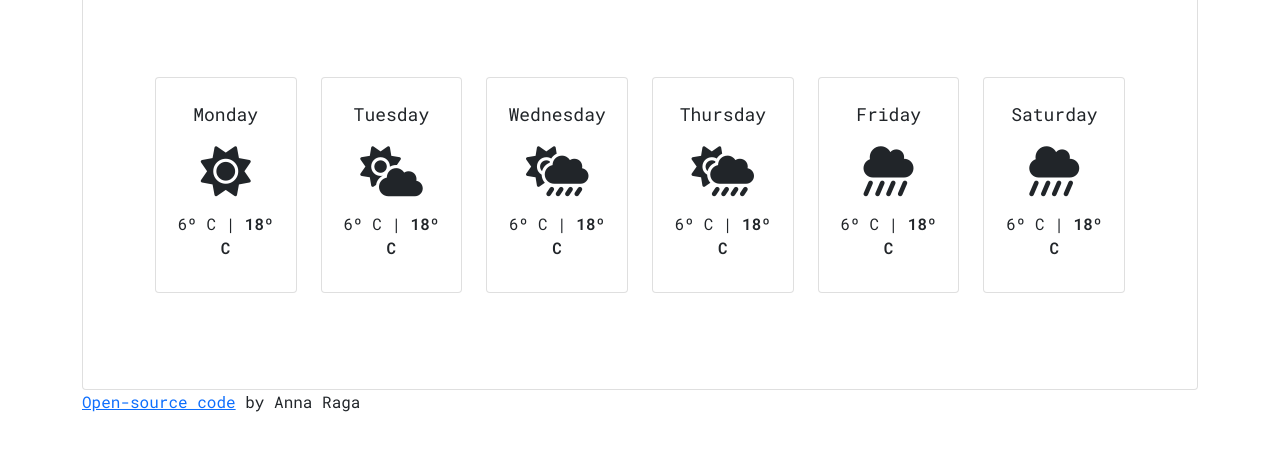
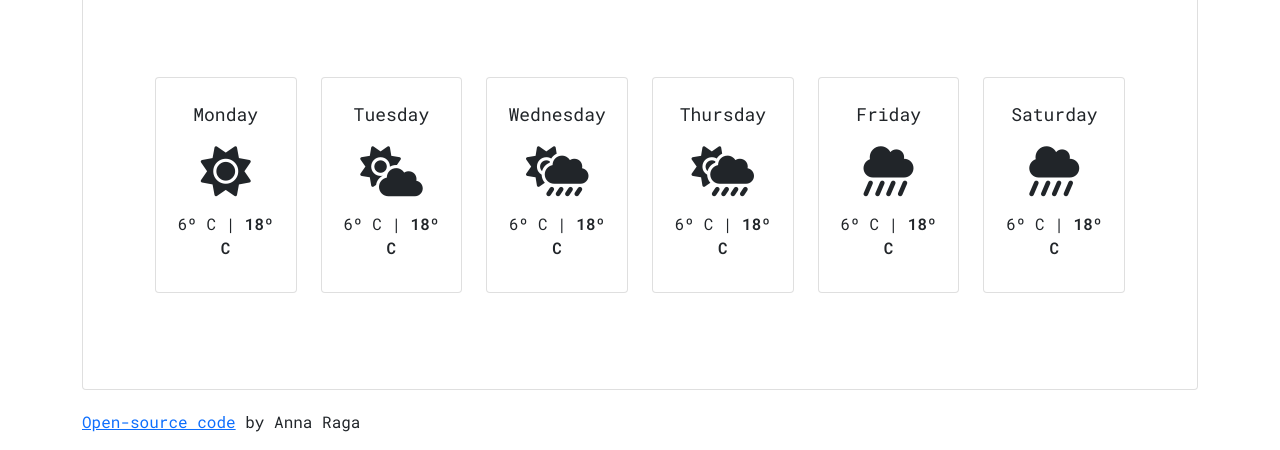
Before and after one commit to annaraga/weather-app, a plain HTML site: page index.html in a window 1280 px wide. Shown: the part 392-842 px from the top of the page. Drawn offline with nearby package versions, Linux system fonts and the light colour scheme; no server answers.

Commit message:
syled signature

```diff
--- a/src/styles.css
+++ b/src/styles.css
@@ -91,3 +91,10 @@ h3 {
 .max-temp {
   font-weight: 600;
 }
+
+
+.signature {
+
+  margin-top:20px;
+
+}
```
